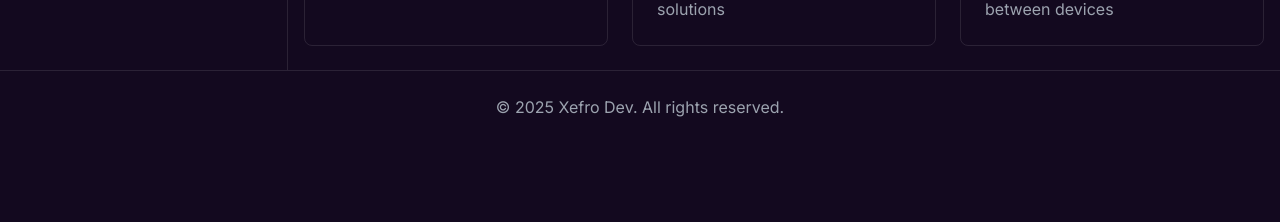
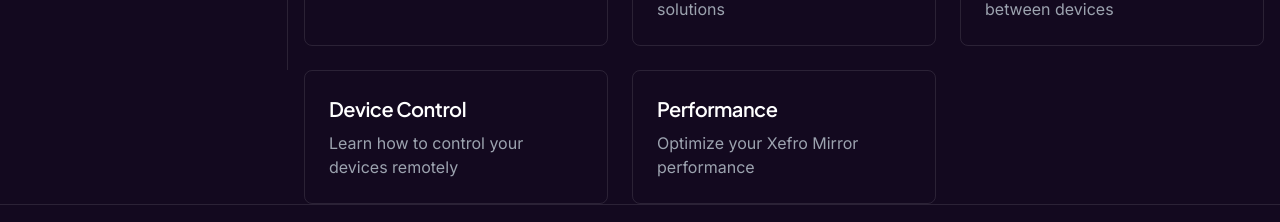
Before and after one commit to MohamedSonata/xef-m-web-front, a Next.js app: page /documentation in a window 1280 px wide. Shown: the part 730-952 px from the top of the page. Before the commit the page ends 873 px from the top, so only its background shows below. Built offline with nearby package versions, Linux system fonts and the light colour scheme; no server answers.

Commit message:
Refactor Sub Docs Routes

```diff
--- a/src/components/docs/DocSidebar.tsx
+++ b/src/components/docs/DocSidebar.tsx
@@ -1,4 +1,4 @@
-import { docs } from '@/lib/docs';
+import { DOC_ROUTES } from '@/constants/routes';
 import { cn } from '@/lib/utils';
 import Link from 'next/link';
 import { usePathname } from 'next/navigation';
@@ -7,30 +7,22 @@ const sections = [
   {
     title: 'Getting Started',
     items: [
-      { slug: 'getting-started', title: 'Introduction' },
-      { slug: 'screen-mirroring', title: 'Screen Mirroring' },
-      { slug: 'file-transfer', title: 'File Transfer' },
+      { slug: 'getting-started', title: DOC_ROUTES['getting-started'].label },
+      { slug: 'screen-mirroring', title: DOC_ROUTES['screen-mirroring'].label },
+      { slug: 'file-transfer', title: DOC_ROUTES['file-transfer'].label },
+      { slug: 'device-control', title: DOC_ROUTES['device-control'].label },
     ]
   },
   {
     title: 'Documentation',
     items: [
-      { slug: 'features', title: 'Features' },
-      { slug: 'guides', title: 'Guides' },
-      { slug: 'troubleshooting', title: 'Troubleshooting' },
+      { slug: 'features', title: DOC_ROUTES['features'].label },
+      { slug: 'guides', title: DOC_ROUTES['guides'].label },
+      { slug: 'troubleshooting', title: DOC_ROUTES['troubleshooting'].label },
+      { slug: 'performance', title: DOC_ROUTES['performance'].label },
     ]
   }
-];
-
-// Validate that all routes in sections exist in docs
-const validRoutes = Object.keys(docs);
-sections.forEach(section => {
-  section.items.forEach(item => {
-    if (!validRoutes.includes(item.slug)) {
-      console.warn(`Warning: Route '${item.slug}' in sidebar does not exist in docs`);
-    }
-  });
-});
+] as const;
 
 export function DocSidebar() {
   const pathname = usePathname();
@@ -48,7 +40,7 @@ export function DocSidebar() {
               {section.items.map((item) => (
                 <Link
                   key={item.slug}
-                  href={`/documentation/${item.slug}`}
+                  href={DOC_ROUTES[item.slug].path}
                   className={cn(
                     'rounded px-3 py-1.5 text-[0.9375rem] transition-colors',
                     currentSlug === item.slug
--- /dev/null
+++ b/src/components/docs/content/DeviceControlDoc.tsx
@@ -0,0 +1,24 @@
+'use client';
+import React from 'react';
+import { Alert } from '@/components/ui/Alert';
+
+export default function DeviceControlDoc() {
+  return (
+    <div className="space-y-6">
+      <h2 className="text-2xl font-bold">DeviceControlDoc Guide</h2>
+      <Alert variant="info">
+        Learn how to DeviceControlDoc files between devices using Xefro Mirror
+      </Alert>
+      <div className="space-y-8">
+        <section>
+          <h3 className="text-xl font-semibold mb-4">Basic DeviceControlDoc</h3>
+          <p>Simple steps to DeviceControlDoc files between your devices.</p>
+        </section>
+        <section>
+          <h3 className="text-xl font-semibold mb-4">Advanced Features</h3>
+          <p>Discover advanced file DeviceControlDoc capabilities.</p>
+        </section>
+      </div>
+    </div>
+  );
+}
--- /dev/null
+++ b/src/components/docs/content/PerformanceDoc.tsx
@@ -0,0 +1,24 @@
+'use client';
+import React from 'react';
+import { Alert } from '@/components/ui/Alert';
+
+export default function PerformanceDoc() {
+  return (
+    <div className="space-y-6">
+      <h2 className="text-2xl font-bold">PerformanceDoc Guide</h2>
+      <Alert variant="info">
+        Learn how to PerformanceDoc files between devices using Xefro Mirror
+      </Alert>
+      <div className="space-y-8">
+        <section>
+          <h3 className="text-xl font-semibold mb-4">Basic PerformanceDoc</h3>
+          <p>Simple steps to PerformanceDoc files between your devices.</p>
+        </section>
+        <section>
+          <h3 className="text-xl font-semibold mb-4">Advanced Features</h3>
+          <p>Discover advanced file PerformanceDoc capabilities.</p>
+        </section>
+      </div>
+    </div>
+  );
+}
--- a/src/constants/routes.ts
+++ b/src/constants/routes.ts
@@ -55,3 +55,48 @@ export const NAV_ITEMS: Route[] = [
     description: "Help and Support",
   },
 ] as const;
+
+export const DOC_ROUTES = {
+  'getting-started': {
+    path: '/documentation/getting-started',
+    label: 'Getting Started',
+    description: 'Learn how to get started with Xefro Mirror'
+  },
+  'screen-mirroring': {
+    path: '/documentation/screen-mirroring',
+    label: 'Screen Mirroring',
+    description: 'Learn how to mirror your device screen'
+  },
+  'file-transfer': {
+    path: '/documentation/file-transfer',
+    label: 'File Transfer',
+    description: 'Learn how to transfer files between devices'
+  },
+  'device-control': {
+    path: '/documentation/device-control',
+    label: 'Device Control',
+    description: 'Learn how to control your devices remotely'
+  },
+  'features': {
+    path: '/documentation/features',
+    label: 'Features',
+    description: 'Explore Xefro Mirror features'
+  },
+  'guides': {
+    path: '/documentation/guides',
+    label: 'Guides',
+    description: 'Detailed guides for Xefro Mirror'
+  },
+  'troubleshooting': {
+    path: '/documentation/troubleshooting',
+    label: 'Troubleshooting',
+    description: 'Common issues and their solutions'
+  },
+  'performance': {
+    path: '/documentation/performance',
+    label: 'Performance',
+    description: 'Optimize your Xefro Mirror performance'
+  }
+} as const;
+
+export type DocRoute = keyof typeof DOC_ROUTES;
--- a/src/lib/docs.ts
+++ b/src/lib/docs.ts
@@ -1,32 +1,35 @@
 import { ComponentType } from 'react';
+import { DOC_ROUTES, type DocRoute } from '@/constants/routes';
 import ScreenMirroringDoc from '@/components/docs/content/ScreenMirroring';
 import GettingStartedDoc from '@/components/docs/content/GettingStarted';
 import FeaturesDoc from '@/components/docs/content/FeaturesDoc';
 import GuidesDoc from '@/components/docs/content/GuidesDoc';
 import TroubleshootingDoc from '@/components/docs/content/TroubleshootingDoc';
 import FileTransferDoc from '@/components/docs/content/FileTransferDoc';
+import DeviceControlDoc from '@/components/docs/content/DeviceControlDoc';
+import PerformanceDoc from '@/components/docs/content/PerformanceDoc';
 import PlaceholderDoc from '@/components/docs/content/PlaceholderDoc';
 
 export interface DocType {
-  slug: string;
+  slug: DocRoute;
   title: string;
   description: string;
   lastUpdated: string;
   component: ComponentType;
 }
 
-export const docs: Record<string, DocType> = {
+export const docs: Record<DocRoute, DocType> = {
   'getting-started': {
     slug: 'getting-started',
-    title: 'Getting Started',
-    description: 'Learn how to get started with Xefro Mirror',
+    title: DOC_ROUTES['getting-started'].label,
+    description: DOC_ROUTES['getting-started'].description,
     lastUpdated: '2024-03-20',
     component: GettingStartedDoc
   },
   'screen-mirroring': {
     slug: 'screen-mirroring',
-    title: 'Screen Mirroring',
-    description: 'Learn how to mirror your device screen',
+    title: DOC_ROUTES['screen-mirroring'].label,
+    description: DOC_ROUTES['screen-mirroring'].description,
     lastUpdated: '2024-03-20',
     component: ScreenMirroringDoc
   },
@@ -57,22 +60,35 @@ export const docs: Record<string, DocType> = {
     description: 'Learn how to transfer files between devices',
     lastUpdated: '2024-03-20',
     component: FileTransferDoc
+  },
+  'device-control': {
+    slug: 'device-control',
+    title: 'Device Control',
+    description: 'Learn how to control your devices remotely',
+    lastUpdated: '2024-03-20',
+    component: DeviceControlDoc
+  },
+  'performance': {
+    slug: 'performance',
+    title: 'Performance',
+    description: 'Optimize your Xefro Mirror performance',
+    lastUpdated: '2024-03-20',
+    component: PerformanceDoc
   }
 };
 
 export const getDocBySlug = async (slug: string): Promise<DocType> => {
-  const doc = docs[slug];
-  if (!doc) {
-    console.warn(`[${process.env.NODE_ENV}] Doc not found for slug: ${slug}, using placeholder`);
+  if (!Object.keys(DOC_ROUTES).includes(slug)) {
     return {
-      slug,
-      title: slug.charAt(0).toUpperCase() + slug.slice(1),
-      description: 'Documentation coming soon',
+      slug: slug as DocRoute,
+      title: '404 - Page Not Found',
+      description: 'This documentation page does not exist',
       lastUpdated: new Date().toISOString(),
       component: PlaceholderDoc
     };
   }
-  return doc;
+
+  return docs[slug as DocRoute];
 };
 
 export async function getAllDocs(): Promise<DocType[]> {
```
